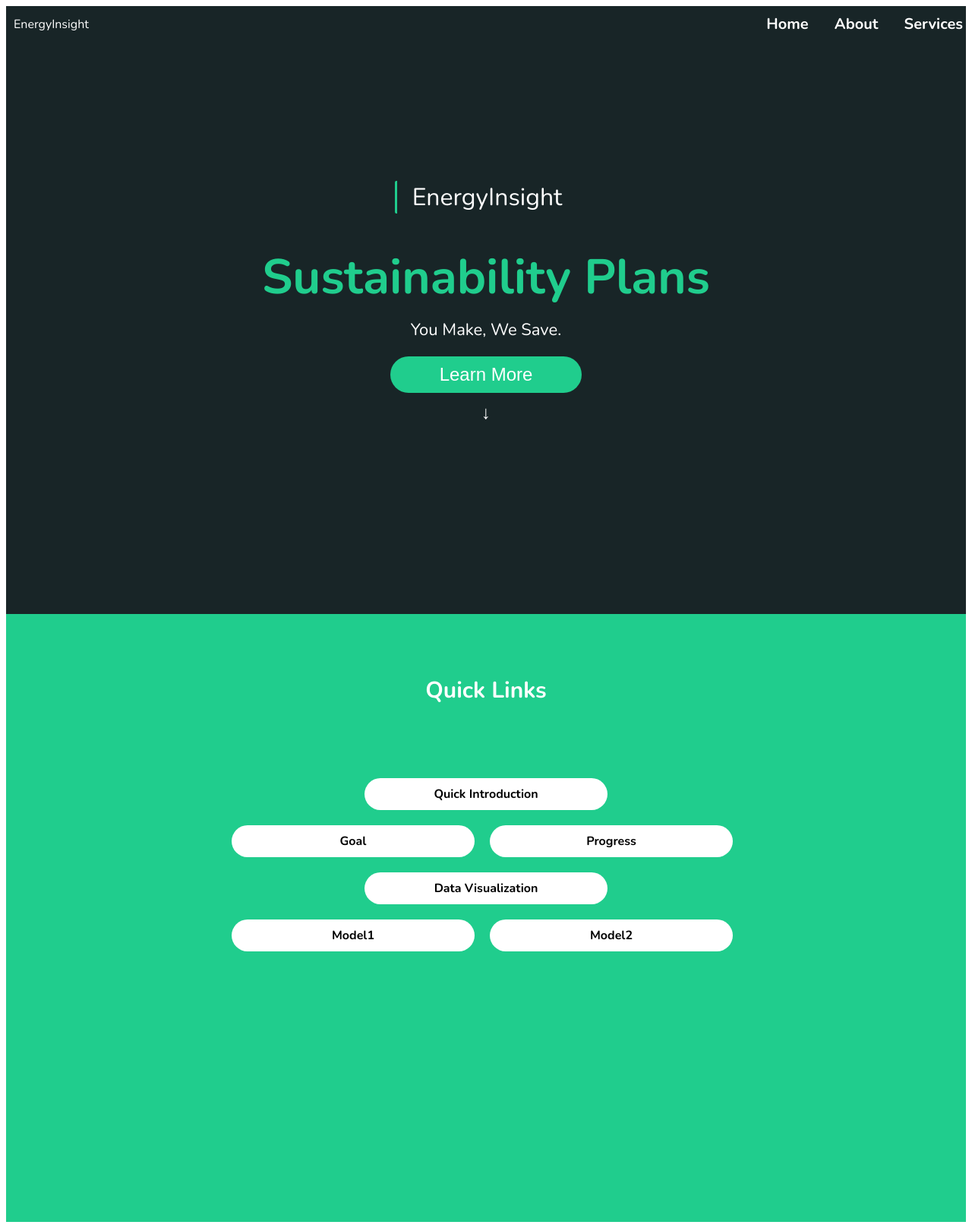
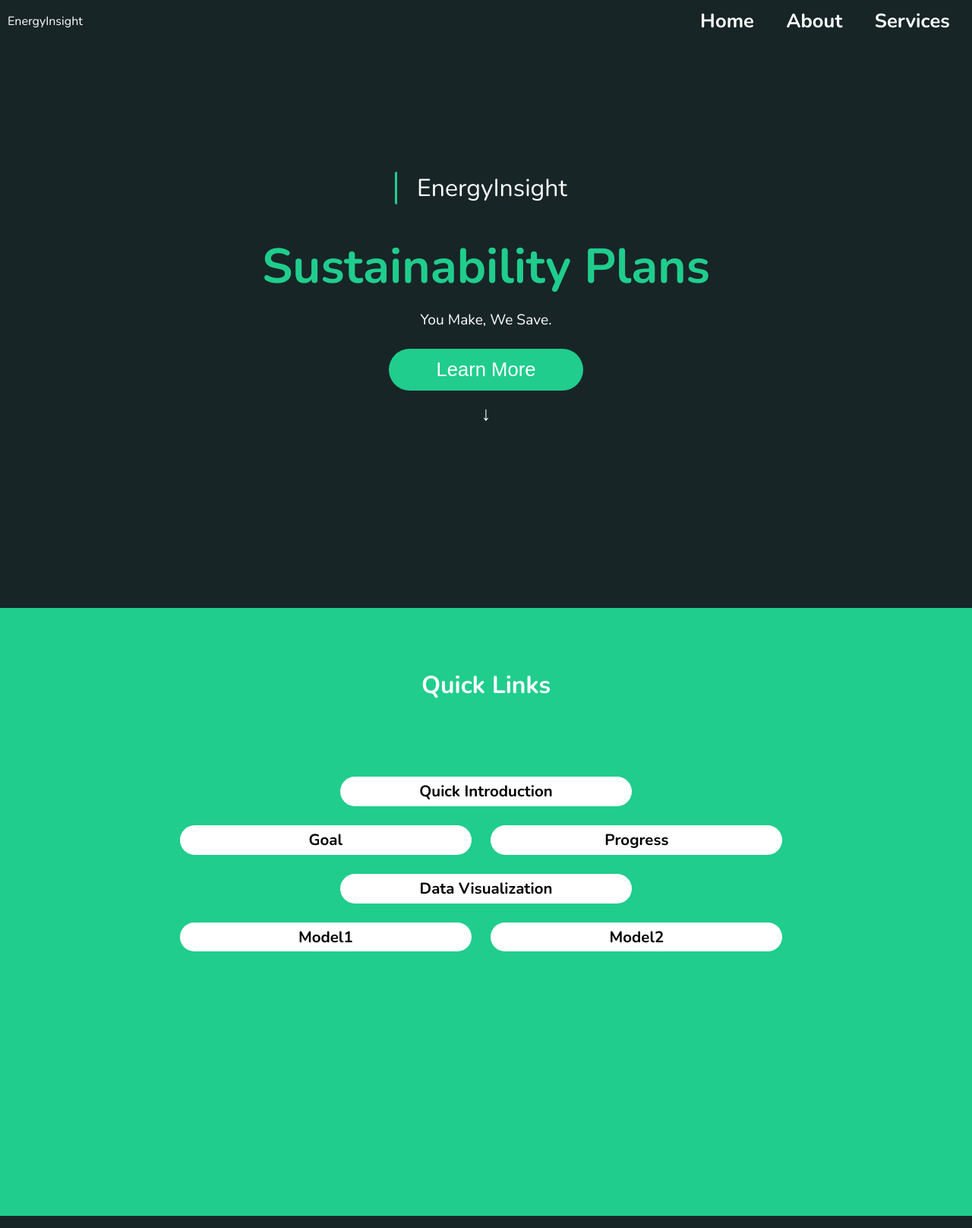
Before and after one commit to ishubhgupta/Energy-Insight, a PHP site: page / in a window 1280 px wide. Shown: the whole page at 76% size. Run offline with PHP 8.4, Linux system fonts and the light colour scheme.

Commit message:
did some changes realted to resposes of site and added link to arrow button

```diff
--- a/Dump/css/index.css
+++ b/Dump/css/index.css
@@ -1,8 +1,12 @@
+* {
+    box-sizing: border-box;
+    margin: 0;
+    padding: 0;
+}
+
 body {
-    /* background-color: #182527; */
     color: #ffffff;
     font-family: "Nunito", sans-serif;
-    font-optical-sizing: auto;
     font-weight: 200;
     font-style: normal;
     text-align: center;
@@ -15,31 +19,28 @@
     padding: 10px;
     position: fixed;
     width: 100%;
-
 }
 
 .navbar h1 {
-    font-size: 24px;
+    font-size: 2vw;
 }
 
 .left-nav {
     float: left;
-
 }
 
 nav.right-nav {
     float: right;
-    margin-right: 15px;
+    /* margin-right: 1.5vw; */
 }
 
 nav.right-nav a {
-    margin: 0 15px;
+    margin: 0 1.5vw;
     text-decoration: none;
     color: white;
     font-weight: bold;
-    font-size: 20px;
+    font-size: 2vw;
 }
-
 
 .main-content {
     display: flex;
@@ -50,26 +51,26 @@
     background-color: #182527;
 }
 
-.prj-name{
+.prj-name {
     border-left: 3px solid #20CD8D;
     border-radius: 2px;
-    padding-left: 20px;
-    font-size: 32px;
+    padding-left: 2vw;
+    font-size: 2.5vw;
     position: relative;
-    top: -20px;
-    left: -10px;
+    top: -1vw;
+    left: -0.5vw;
 }
 
 .main-heading {
-    font-size: 64px;
+    font-size: 5vw;
     font-weight: bold;
-    margin-top: 20px;
+    margin-top: 2vw;
     color: #20CD8D;
 }
 
 .subheading {
-    font-size: 22px;
-    margin-top: 10px;
+    font-size: 1.5vw;
+    margin-top: 1vw;
 }
 
 .btn-learn-more {
@@ -77,18 +78,21 @@
     color: #ffffff;
     border: none;
     width: 20%;
-    border-radius: 25px;
-    padding: 10px 20px;
-    font-size: 24px;
+    border-radius: 2.5vw;
+    padding: 1vw 2vw;
+    font-size: 2vw;
     cursor: pointer;
-    margin-top: 20px;
+    margin-top: 2vw;
 }
 
 .arrow-icon {
-    font-size: 24px;
-    margin-top: 10px;
+    font-size: 2vw;
+    margin-top: 1vw;
 }
 
+.arrow-icon:hover{
+    font-size: 30px;
+}
 
 .quick-link {
     text-align: center;
@@ -98,10 +102,10 @@
 }
 
 .ql-heading {
-    font-size: 30px;
+    font-size: 2.5vw;
     font-weight: bold;
     display: block;
-    margin-bottom: 10px;
+    margin-bottom: 1vw;
     position: relative;
     top: 10vh;
 }
@@ -111,41 +115,44 @@
     top: 20vh;
     display: grid;
     font-weight: bold;
-    gap: 10px;
+    gap: 1vw;
     justify-content: center;
     justify-items: center;
     align-content: center;
 }
 
 .links {
-    margin: 5px;
-    padding: 10px;
+    margin: 0.5vw;
     background-color: #ffffff;
-    width: 300px;
+    width: 30vw;
     color: black;
     text-decoration: none;
-    border-radius: 25px;
-    display: inline-block;
-    font-size: 16px;
+    border-radius: 2.5vw;
+    display: flex;
+    align-items: center;
+    justify-content: center;
+    font-size: 1.6vw;
+    height: 3vw;
+}
+
+.links:hover {
+    width: 31vw;
+    height: 4vw;
 }
 
 
-.links:hover{
-    width: 305px;
-    height: 25px;
-}
 
 /* Additional CSS to adjust link positions */
 .links:nth-child(1),
 .links:nth-child(4) {
-    grid-column: span 3; /* Span full width for the first and fourth links */
+    grid-column: span 3;
 }
 
 .links:nth-child(2),
 .links:nth-child(3),
 .links:nth-child(5),
 .links:nth-child(6) {
-    grid-column: span 1; /* Span one column for the second, third, fifth, and sixth links */
+    grid-column: span 1;
 }
 
 .links:nth-child(3) {
--- a/Dump/index.php
+++ b/Dump/index.php
@@ -7,10 +7,11 @@
     <link rel="preconnect" href="https://fonts.googleapis.com">
     <link rel="preconnect" href="https://fonts.gstatic.com" crossorigin>
     <link href="https://fonts.googleapis.com/css2?family=Nunito:ital,wght@0,200..1000;1,200..1000&display=swap" rel="stylesheet">
+    <script src="js/index.js"></script>
     <title>EnergyInsight</title>
 </head>
+
 <body>
-    <main>
     <header class="navbar">
         <div class="left-nav">EnergyInsight</div>
         <nav class="right-nav">
@@ -30,24 +31,20 @@
             You Make, We Save.
         </div>
         <button class="btn-learn-more">Learn More</button>
-        <div class="arrow-icon">↓</div>
-
+        <div class="arrow-icon" onclick="scrollToQuickLink()">↓</div>
     </div>
 
-
-
-    <div class="quick-link">
+    <div class="quick-link" id="quick-link">
         <span class="ql-heading">Quick Links</span>
 
         <div class="quick-links">
-            <a href="" class="links">Quick Introduction</a>
-            <a href="" class="links">Goal</a>
-            <a href="" class="links">Progress</a>
-            <a href="" class="links">Data Visualization</a>
-            <a href="" class="links">Model1</a>
-            <a href="" class="links">Model2</a>
+            <a href="#intro" class="links">Quick Introduction</a>
+            <a href="#goal" class="links">Goal</a>
+            <a href="#progress" class="links">Progress</a>
+            <a href="#visualization" class="links">Data Visualization</a>
+            <a href="#model1" class="links">Model1</a>
+            <a href="#model2" class="links">Model2</a>
         </div>
-
     </div>
 
 
--- /dev/null
+++ b/Dump/js/index.js
@@ -0,0 +1,4 @@
+function scrollToQuickLink() {
+    const quickLinkSection = document.getElementById("quick-link");
+    quickLinkSection.scrollIntoView({ behavior: 'smooth' });
+}
```
